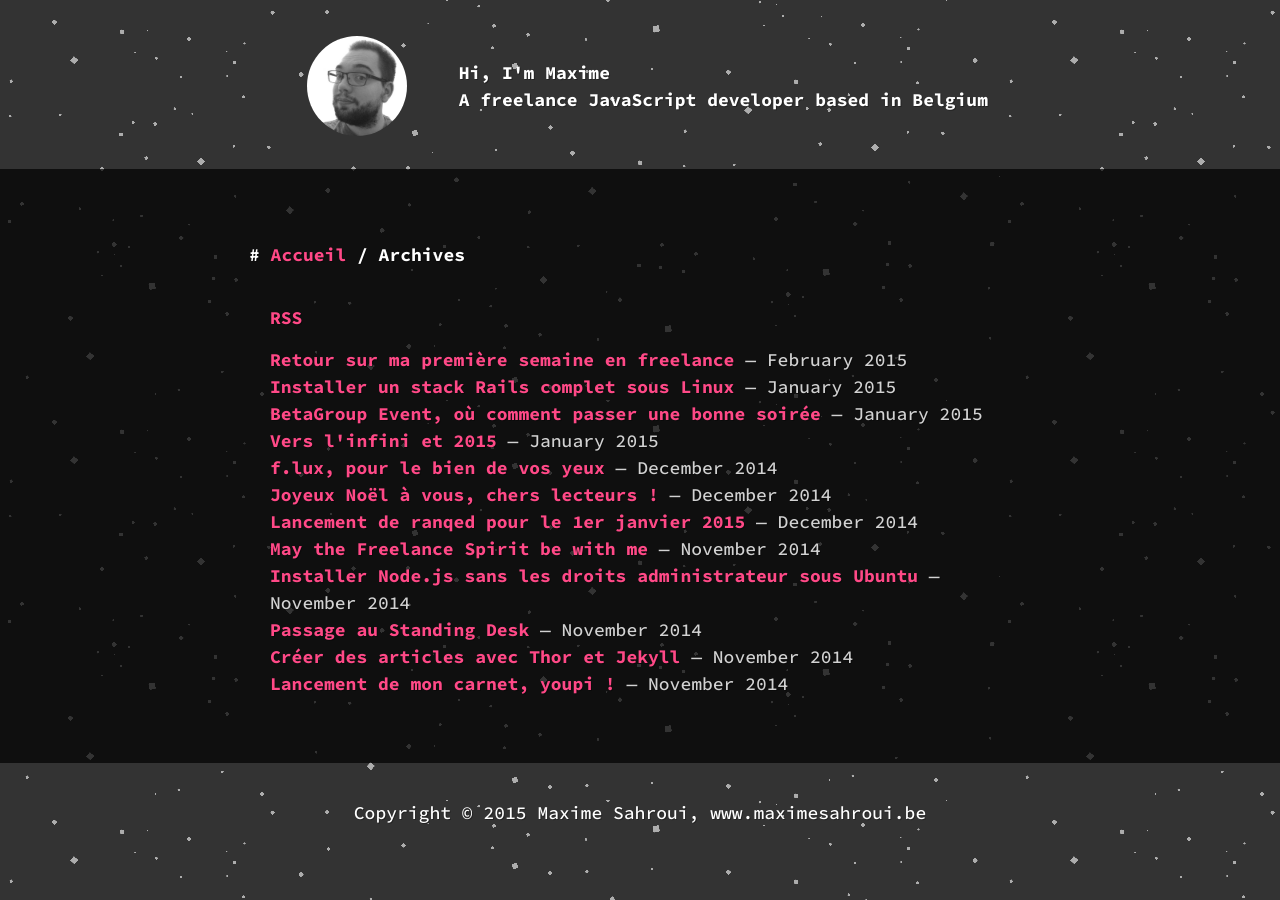
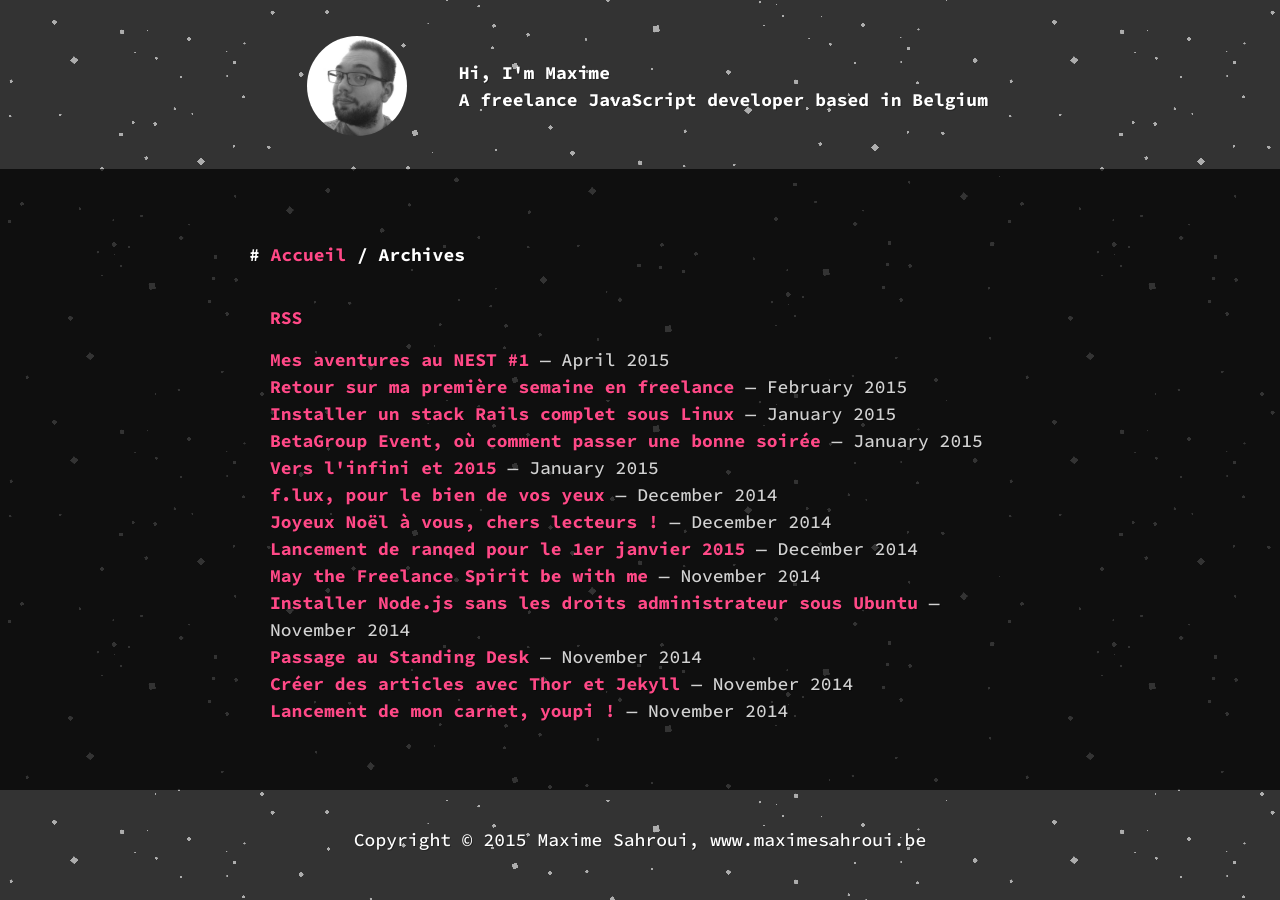
Before and after one commit to maximeshr/maximeshr.github.io, a Jekyll site: the page built from archives.html, in a window 1280 px wide. Built offline with Jekyll 4.4.1, drawn with Linux system fonts in a browser that asks for light colours.

```diff
--- /dev/null
+++ b/_posts/2015-04-03-mes-aventures-au-nest-number-1.md
@@ -0,0 +1,7 @@
+---
+layout: post
+title: "Mes aventures au NEST #1"
+categories:
+  - freelance
+  - NEST'up
+---
```
Also changed, not shown: _posts/2014-11-15-creer-simplement-des-articles-avec-thor-et-jekyll.md (+1 -1 lines), 1 other file.
